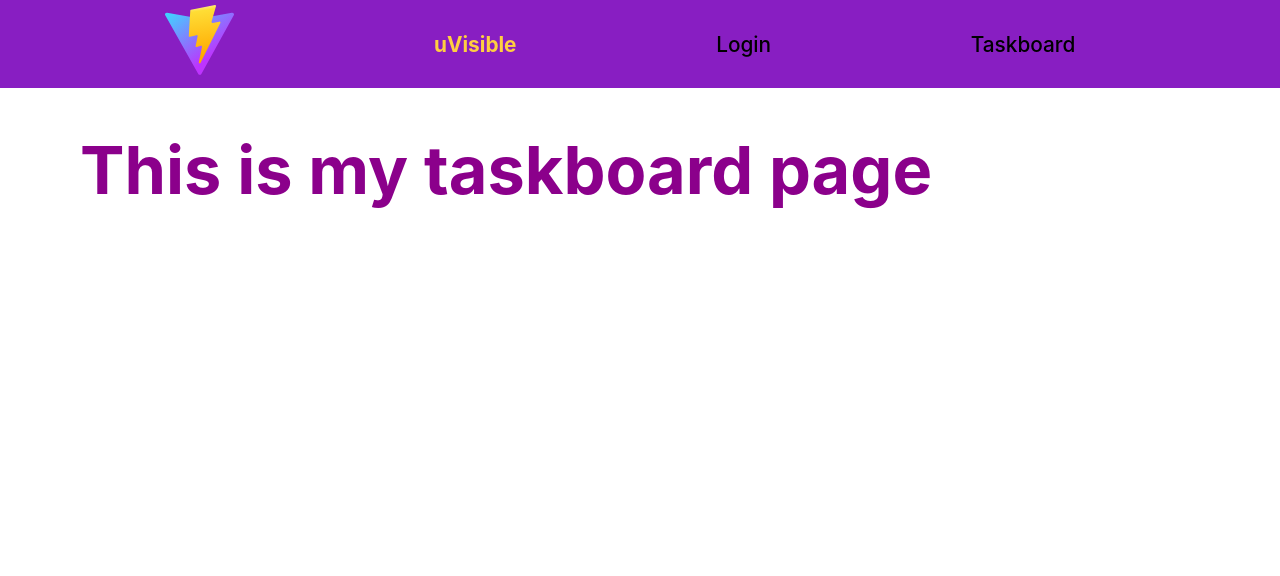
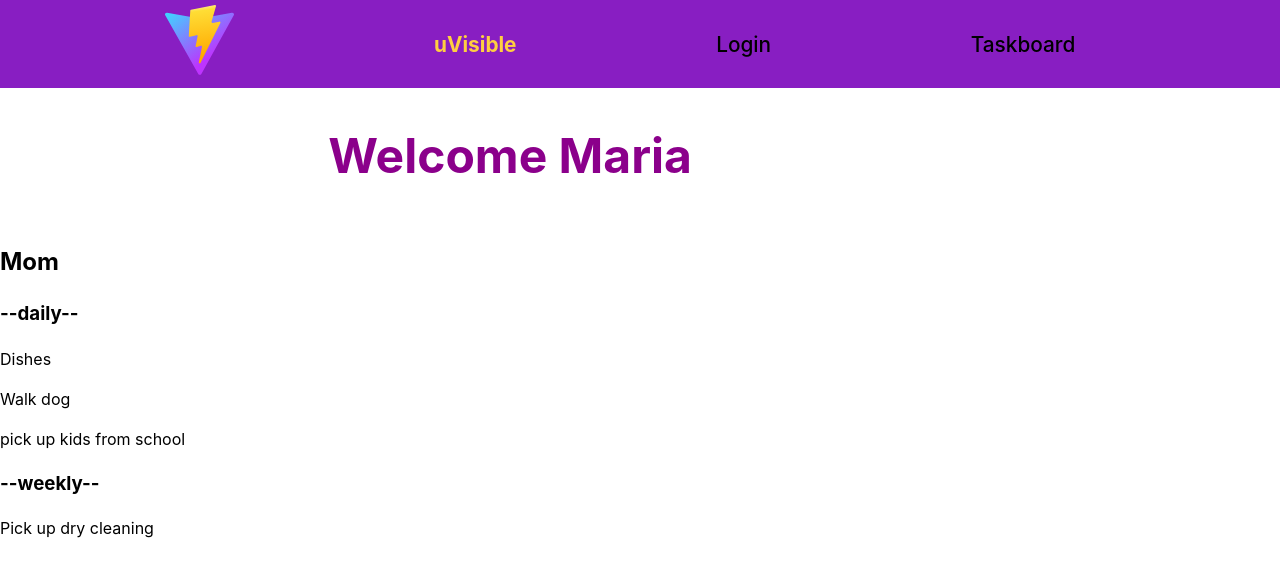
Before and after one commit to gstrand17/uVisible, a React (Vite) app: page /taskboard in a window 1280 px wide. Shown: the top 576 px of the page. Built offline with nearby package versions, Linux system fonts and the light colour scheme.

Commit message:
Taskboard rough draft

```diff
--- /dev/null
+++ b/src/pages/Taskboard.css
@@ -0,0 +1,23 @@
+.heading{
+    text-align: center;
+    font-weight: bold;
+    font-size: 3em;
+    margin-top: 100px;
+}
+.member{
+    width:500px;
+    align-items: center;
+
+}
+.memberName{
+
+}
+.frequency{
+
+}
+.task{
+
+}
+.taskButton{
+
+}
--- a/src/pages/Taskboard.jsx
+++ b/src/pages/Taskboard.jsx
@@ -1,12 +1,23 @@
 import Navbar from "../Navbar";
-import '../App.css'
+import './Taskboard.css'
 
 function Taskboard() {
     return(
         <>
             <Navbar />
-            <h1> This is my taskboard page</h1>
+            <h1 className="heading">Welcome Maria</h1>
+            <div className="member">
+                <h2 className="memberName">Mom</h2>
+                <h3 className="frequency">--daily--</h3>
+                <p className="task">Dishes</p>
+                <p className="task">Walk dog</p>
+                <p className="task">pick up kids from school</p>
+                <h3 className="frequency">--weekly--</h3>
+                <p className="task">Pick up dry cleaning</p>
+
+            </div>
         </>
     )
 }
+
 export default Taskboard;
```
